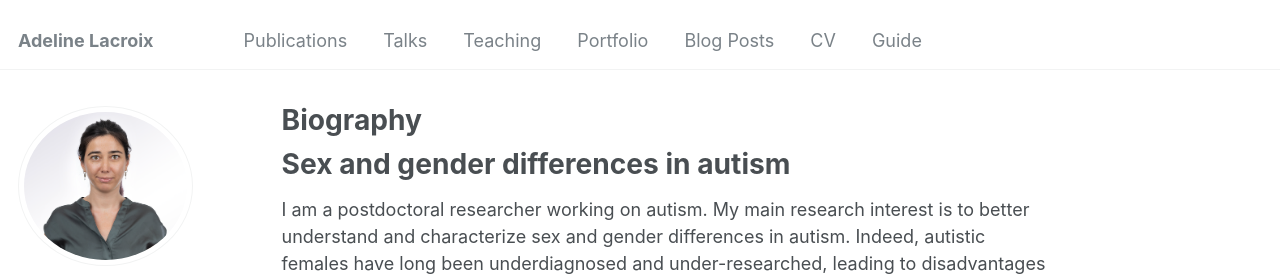
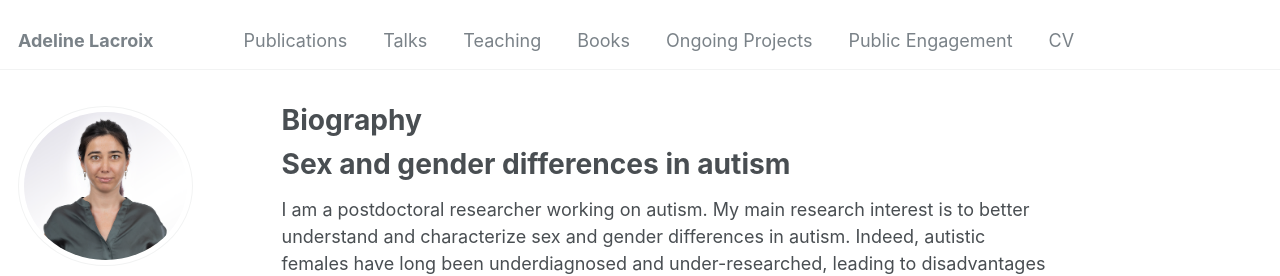
Before and after one commit to Adeline-Lacroix/Adeline-Lacroix.github.io, a Jekyll site: the page built from _pages/about.md, in a window 1280 px wide. Shown: the top 276 px of the page. Built offline with Jekyll 4.4.1, drawn with Linux system fonts in a browser that asks for light colours; some web fonts are replaced; a file with an impossible date is left out.

Commit message:
modif nav

```diff
--- a/_data/navigation.yml
+++ b/_data/navigation.yml
@@ -9,14 +9,14 @@ main:
   - title: "Teaching"
     url: /teaching/
 
-  - title: "Portfolio"
+  - title: "Books"
     url: /portfolio/
 
-  - title: "Blog Posts"
+  - title: "Ongoing Projects"
     url: /year-archive/
+
+  - title: "Public Engagement"
+    url: /markdown/
 
   - title: "CV"
     url: /cv/
-
-  - title: "Guide"
-    url: /markdown/
```
Also changed, not shown: 1 other file.
